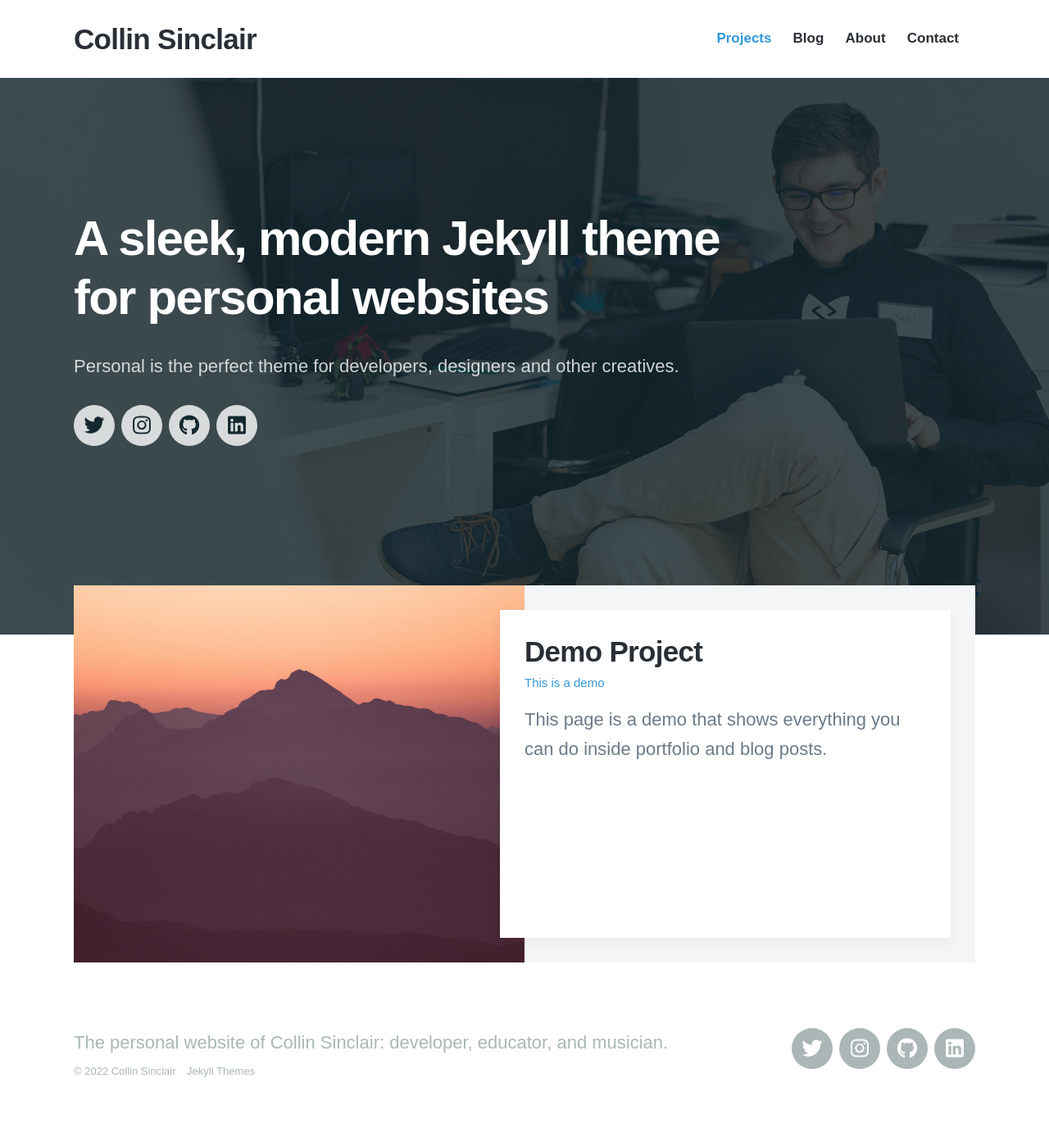
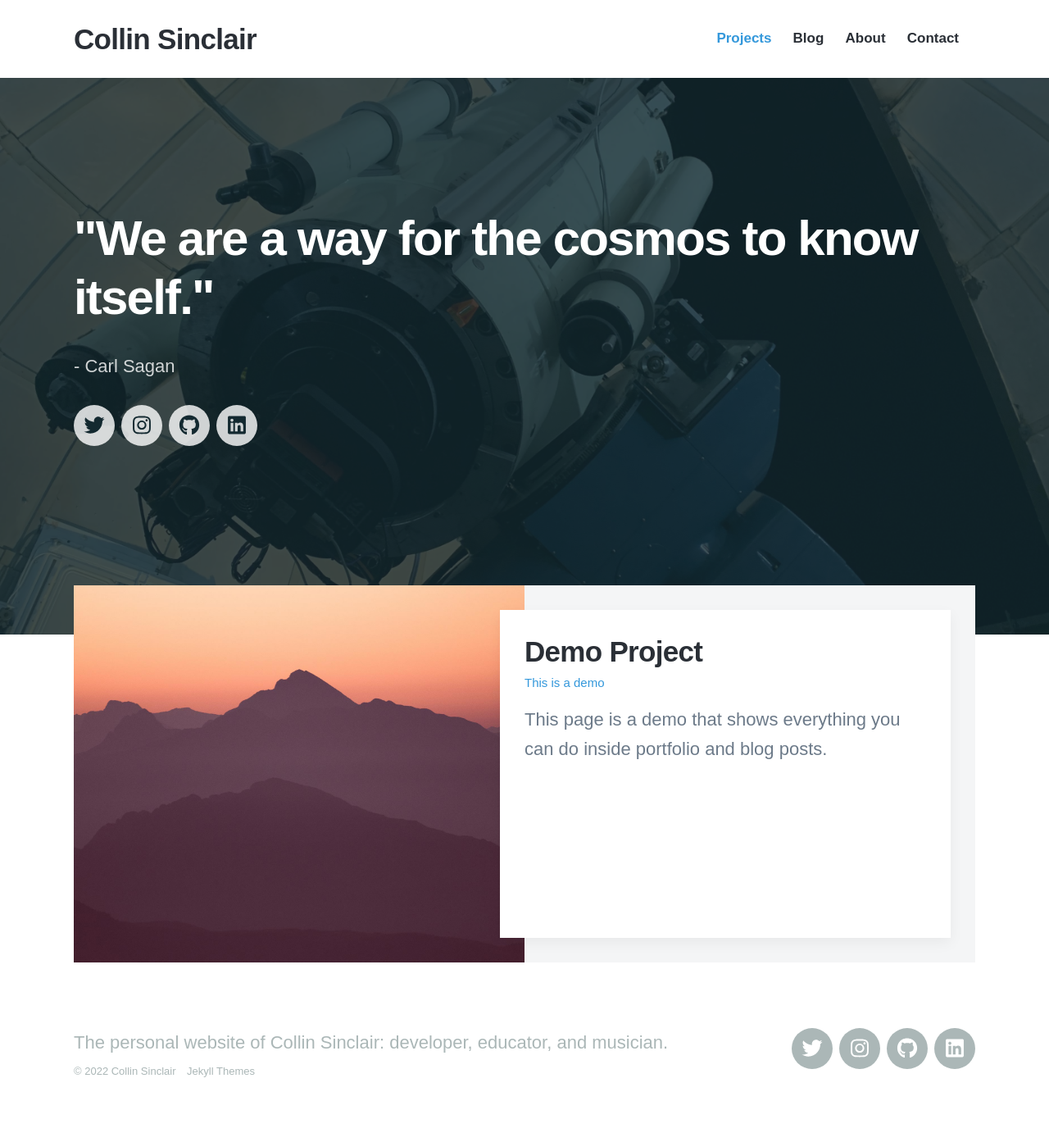
Before and after one commit to collinsinclair/old-personal-website, a Jekyll site: the page built from index.html, in a window 1280 px wide. Shown: the whole page at 82% size. Built offline with Jekyll 4.4.1, drawn with Linux system fonts in a browser that asks for light colours; nearby versions of some CDN libraries; some web fonts are replaced.

Commit message:
add images, change demo content

```diff
--- a/index.html
+++ b/index.html
@@ -1,8 +1,8 @@
 ---
 layout: default
-title: A sleek, modern Jekyll theme for personal websites.
-description: A sleek, modern Jekyll theme for personal websites. Personal is the perfect theme for developers, designers and other creatives.
-featured_image: /images/demo/home.jpg
+title: Welcome!
+description: The personal website of Collin Sinclair&#58; developer, educator, and musician.
+featured_image: /images/sbo_scope.jpeg
 ---
 
 <section class="hero">
@@ -13,9 +13,8 @@ featured_image: /images/demo/home.jpg
 
 	<div class="wrap">
 
-		<h1>A sleek, modern Jekyll theme
-		for personal websites</h1>
-		<p>Personal is the perfect theme for developers, designers and other creatives.</p>
+		<h1>"We are a way for the cosmos to know itself."</h1>
+		<p>- Carl Sagan</p>
 
 		{% include socials.html %}
 
@@ -32,7 +31,8 @@ featured_image: /images/demo/home.jpg
 		<article class="post">
 
 			<div class="post__image-wrap">
-				<div class="post__image" style="background-image: url({{ project.featured_image | relative_url }})"></div>
+				<div class="post__image" style="background-image: url({{ project.featured_image | relative_url }})">
+				</div>
 			</div>
 
 			<div class="post__content-wrap">
```
Also changed, not shown: images/favicon.png, images/sbo_scope.jpeg (added), 5 other files.
